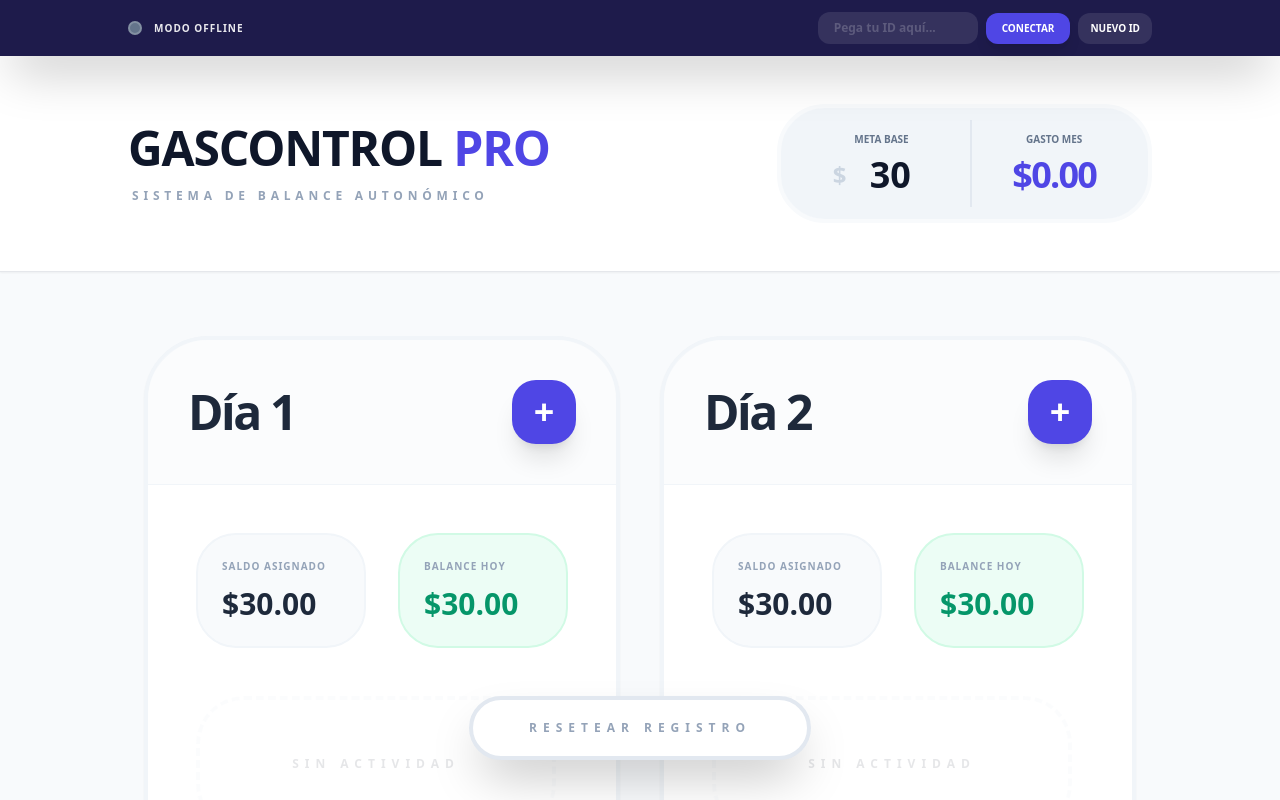
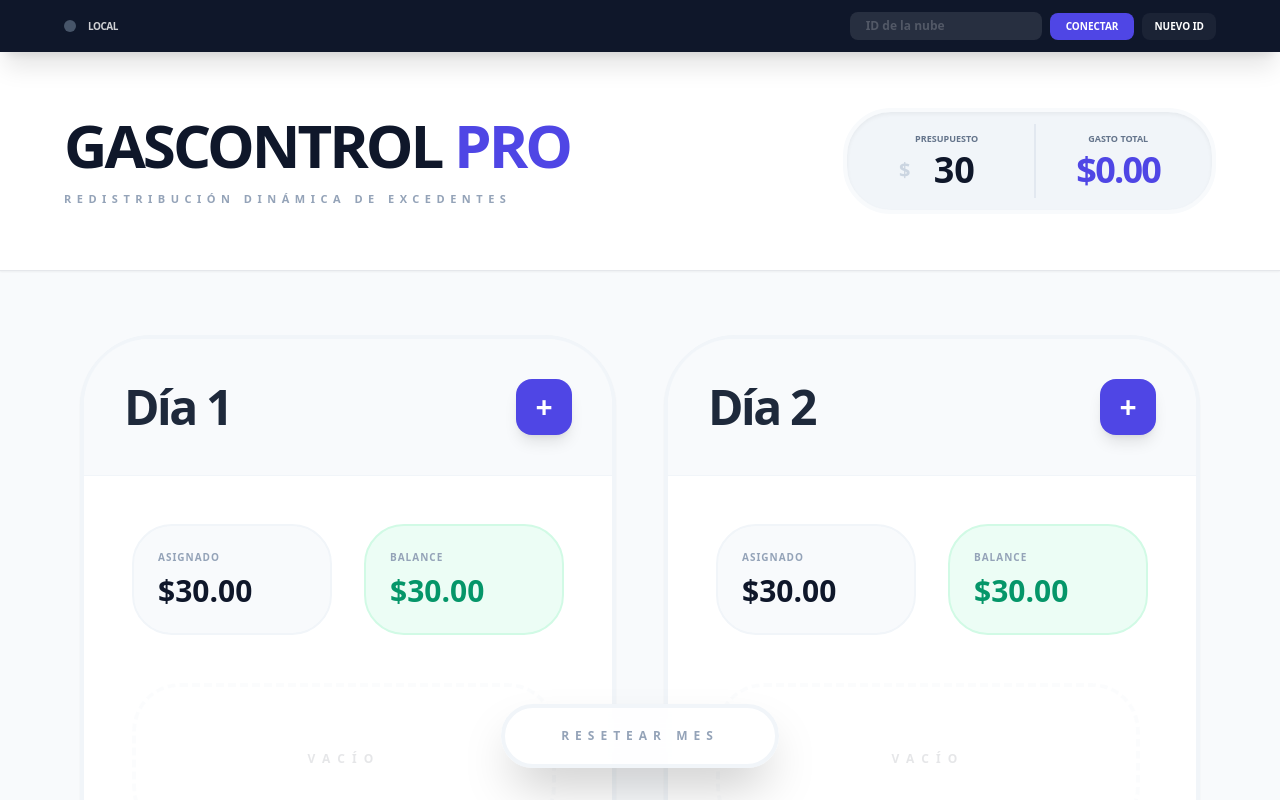
Before and after one commit to 8adg/gastos, a React (Vite) app: page / in a window 1280 px wide. Shown: the top 800 px of the page. Built offline with nearby package versions, Linux system fonts and the light colour scheme.

Commit message:
fix connect

```diff
--- a/App.tsx
+++ b/App.tsx
@@ -22,57 +22,57 @@ const App: React.FC = () => {
 
   // --- LOGICA DE SINCRONIZACIÓN ---
 
-  const generateNewCloudId = async () => {
+  const handleCreateNewId = async () => {
     setIsSyncing(true);
     const newKey = await syncService.createKey();
     if (newKey) {
       setSyncKey(newKey);
       localStorage.setItem('sync_key', newKey);
-      setSaveStatus('saving');
-      const ok = await syncService.save(newKey, { days, target: dailyTarget });
-      setSaveStatus(ok ? 'saved' : 'error');
-      alert(`¡ID Generado! Tu nueva llave es: ${newKey}\nGuárdala para acceder desde otros dispositivos.`);
-    } else {
-      alert("No se pudo conectar con el servidor de llaves. Inténtalo más tarde.");
+      // Guardar inmediatamente los datos actuales con la nueva llave
+      await syncService.save(newKey, { days, target: dailyTarget });
+      setSaveStatus('saved');
+      alert(`¡Nueva Llave Creada!\nID: ${newKey}\n\nTus datos actuales se han subido a esta llave.`);
     }
     setIsSyncing(false);
   };
 
-  const connectToCloud = async () => {
+  const handleConnect = async () => {
     if (!syncKey || syncKey.length < 5) {
-      alert("Introduce un ID válido (mínimo 5 caracteres) o genera uno nuevo.");
+      alert("Por favor, ingresa un ID válido de al menos 5 caracteres.");
       return;
     }
     setIsSyncing(true);
     try {
       const cloudData = await syncService.load(syncKey);
       if (cloudData && cloudData.days) {
-        if (confirm("Se han encontrado datos en la nube. ¿Deseas SOBREESCRIBIR tus datos locales con los de la nube?")) {
+        if (confirm("Se encontraron datos en la nube para este ID. ¿Quieres descargarlos y reemplazar tus datos locales?")) {
           setDays(cloudData.days);
           setDailyTarget(cloudData.target || 30);
           localStorage.setItem('sync_key', syncKey);
-          alert("¡Datos sincronizados desde la nube!");
+          setSaveStatus('saved');
         }
       } else {
-        if (confirm("Este ID está vacío o es nuevo. ¿Deseas VINCULAR tus datos actuales a este ID para empezar a guardar en la nube?")) {
+        // Si no hay datos, vinculamos los actuales
+        if (confirm("Este ID es nuevo o no tiene datos. ¿Quieres vincular tus datos actuales a este ID?")) {
           const ok = await syncService.save(syncKey, { days, target: dailyTarget });
           if (ok) {
             localStorage.setItem('sync_key', syncKey);
             setSaveStatus('saved');
-            alert("¡ID vinculado con éxito! Tus cambios se guardarán automáticamente.");
           } else {
-            alert("Error al intentar vincular el ID.");
+            setSaveStatus('error');
+            alert("No se pudo conectar con el servidor de sincronización. Revisa tu conexión.");
           }
         }
       }
     } catch (e) {
-      alert("Error de conexión. Verifica tu internet.");
+      setSaveStatus('error');
+      alert("Error de red al intentar conectar.");
     } finally {
       setIsSyncing(false);
     }
   };
 
-  // Guardado automático con debounce
+  // Guardado automático persistente
   useEffect(() => {
     localStorage.setItem('gas_control_data', JSON.stringify(days));
     localStorage.setItem('gas_control_target', dailyTarget.toString());
@@ -83,7 +83,7 @@ const App: React.FC = () => {
         const ok = await syncService.save(syncKey, { days, target: dailyTarget });
         setSaveStatus(ok ? 'saved' : 'error');
         if (ok) setTimeout(() => setSaveStatus('idle'), 3000);
-      }, 1500);
+      }, 2000);
       return () => clearTimeout(timeout);
     }
   }, [days, dailyTarget, syncKey]);
@@ -107,9 +107,9 @@ const App: React.FC = () => {
   }, [days, dailyTarget, daysInMonth]);
 
   const addExpense = (dayNum: number) => {
-    const desc = prompt("¿Qué compraste?");
+    const desc = prompt("Descripción:");
     if (desc === null) return;
-    const amountStr = prompt("¿Cuánto costó?");
+    const amountStr = prompt("Monto:");
     if (!amountStr) return;
     const amount = parseFloat(amountStr);
     if (isNaN(amount)) return;
@@ -126,55 +126,62 @@ const App: React.FC = () => {
   };
 
   return (
-    <div className="min-h-screen bg-slate-50 text-slate-900 font-sans pb-24">
-      {/* BARRA DE NUBE REDISEÑADA */}
-      <div className="bg-indigo-950 text-white px-4 py-3 sticky top-0 z-[110] shadow-2xl">
-        <div className="max-w-5xl mx-auto flex flex-wrap items-center justify-between gap-4">
+    <div className="min-h-screen bg-slate-50 text-slate-900 font-sans pb-28">
+      {/* HEADER DE SINCRONIZACIÓN */}
+      <div className="bg-slate-900 text-white px-4 py-3 sticky top-0 z-[120] shadow-xl">
+        <div className="max-w-6xl mx-auto flex flex-wrap items-center justify-between gap-4">
           <div className="flex items-center gap-3">
-            <div className={`w-3.5 h-3.5 rounded-full border-2 border-white/20 ${
+            <div className={`w-3 h-3 rounded-full ${
               saveStatus === 'saving' ? 'bg-amber-400 animate-pulse' :
-              saveStatus === 'saved' ? 'bg-emerald-400 shadow-[0_0_10px_#34d399]' :
-              saveStatus === 'error' ? 'bg-rose-500' : 'bg-slate-500'
+              saveStatus === 'saved' ? 'bg-emerald-400 shadow-[0_0_8px_#34d399]' :
+              saveStatus === 'error' ? 'bg-rose-500' : 'bg-slate-600'
             }`}></div>
-            <span className="text-[10px] font-black uppercase tracking-widest opacity-90">
-              {saveStatus === 'saving' ? 'Subiendo datos...' :
-               saveStatus === 'saved' ? 'Nube Sincronizada' :
-               saveStatus === 'error' ? 'Error de Red' : 'Modo Offline'}
+            <span className="text-[10px] font-black uppercase tracking-tighter opacity-80">
+              {saveStatus === 'saving' ? 'Sincronizando...' :
+               saveStatus === 'saved' ? 'En la Nube' :
+               saveStatus === 'error' ? 'Offline' : 'Local'}
             </span>
           </div>
 
-          <div className="flex flex-wrap items-center gap-2">
+          <div className="flex items-center gap-2">
             <input
               type="text"
-              placeholder="Pega tu ID aquí..."
+              placeholder="ID de la nube"
               value={syncKey}
               onChange={(e) => setSyncKey(e.target.value)}
-              className="bg-white/10 border-none text-white px-4 py-2 rounded-xl text-xs font-bold outline-none w-40 focus:ring-2 focus:ring-indigo-500 placeholder:text-white/20"
+              className="bg-white/10 border-none text-white px-4 py-1.5 rounded-lg text-xs font-bold outline-none w-32 md:w-48 placeholder:text-white/20"
             />
-            <button onClick={connectToCloud} disabled={isSyncing} className="bg-indigo-600 hover:bg-indigo-500 px-4 py-2 rounded-xl text-[10px] font-black uppercase transition-all active:scale-95 shadow-lg">
-              {isSyncing ? 'Conectando...' : 'Conectar'}
+            <button
+              onClick={handleConnect}
+              disabled={isSyncing}
+              className="bg-indigo-600 hover:bg-indigo-500 px-4 py-1.5 rounded-lg text-[10px] font-black uppercase transition-all active:scale-95"
+            >
+              {isSyncing ? '...' : 'Conectar'}
             </button>
-            <button onClick={generateNewCloudId} className="bg-white/10 hover:bg-white/20 px-3 py-2 rounded-xl text-[10px] font-black uppercase transition-all">
+            <button
+              onClick={handleCreateNewId}
+              className="bg-white/5 hover:bg-white/10 px-3 py-1.5 rounded-lg text-[10px] font-black uppercase transition-all"
+            >
               Nuevo ID
             </button>
           </div>
         </div>
       </div>
 
-      <header className="bg-white border-b px-4 py-12 shadow-sm">
-        <div className="max-w-5xl mx-auto flex flex-col md:flex-row items-center justify-between gap-10">
+      <header className="bg-white border-b px-4 py-14 shadow-sm">
+        <div className="max-w-6xl mx-auto flex flex-col md:flex-row items-center justify-between gap-10">
           <div className="text-center md:text-left">
-            <h1 className="text-5xl font-black text-slate-900 tracking-tight uppercase leading-none">
-              GasControl <span className="text-indigo-600">Pro</span>
+            <h1 className="text-6xl font-black text-slate-900 tracking-tighter uppercase leading-none">
+              GasControl <span className="text-indigo-600">PRO</span>
             </h1>
-            <p className="text-xs font-black text-slate-400 uppercase tracking-[0.4em] mt-4 ml-1">Sistema de Balance Autonómico</p>
+            <p className="text-[11px] font-bold text-slate-400 uppercase tracking-[0.5em] mt-4">Redistribución Dinámica de Excedentes</p>
           </div>
 
-          <div className="flex bg-slate-100 rounded-[3rem] p-3 border-4 border-slate-50 divide-x-2 divide-slate-200">
-            <div className="px-10 py-3 text-center">
-              <span className="block text-[10px] font-black text-slate-500 uppercase mb-2">Meta Base</span>
+          <div className="flex bg-slate-100 rounded-[3rem] p-3 border-4 border-slate-50 divide-x-2 divide-slate-200 shadow-inner">
+            <div className="px-10 py-2 text-center">
+              <span className="block text-[9px] font-black text-slate-500 uppercase mb-1">Presupuesto</span>
               <div className="flex items-center justify-center">
-                <span className="text-2xl font-black text-slate-300 mr-1">$</span>
+                <span className="text-xl font-black text-slate-300 mr-1">$</span>
                 <input
                   type="number"
                   value={dailyTarget}
@@ -183,8 +190,8 @@ const App: React.FC = () => {
                 />
               </div>
             </div>
-            <div className="px-10 py-3 text-center">
-              <span className="block text-[10px] font-black text-slate-500 uppercase mb-2">Gasto Mes</span>
+            <div className="px-10 py-2 text-center">
+              <span className="block text-[9px] font-black text-slate-500 uppercase mb-1">Gasto Total</span>
               <p className="text-4xl font-black text-indigo-600 tracking-tighter">
                 ${stats.reduce((acc, s) => acc + s.spent, 0).toFixed(2)}
               </p>
@@ -193,22 +200,21 @@ const App: React.FC = () => {
         </div>
       </header>
 
-      <main className="max-w-5xl mx-auto px-4 py-16">
-        {/* GRID DE 2 COLUMNAS (Ajustado desde 'md') */}
-        <div className="grid grid-cols-1 md:grid-cols-2 gap-10">
+      <main className="max-w-6xl mx-auto px-4 py-16">
+        <div className="grid grid-cols-1 md:grid-cols-2 gap-12">
           {stats.map(s => {
             const dayData = days.find(d => d.day === s.day);
             const isToday = s.day === now.getDate();
             const isOver = s.remaining < 0;
 
             return (
-              <div key={s.day} className={`bg-white rounded-[4rem] border-4 transition-all flex flex-col group ${isToday ? 'border-indigo-500 shadow-2xl ring-[12px] ring-indigo-50' : 'border-slate-100 hover:border-slate-200 shadow-sm'}`}>
-                <div className={`p-10 flex justify-between items-center ${isToday ? 'bg-indigo-600 text-white' : 'bg-slate-50/50 text-slate-800 border-b border-slate-100'} rounded-t-[3.6rem]`}>
+              <div key={s.day} className={`bg-white rounded-[4.5rem] border-4 transition-all flex flex-col ${isToday ? 'border-indigo-500 shadow-2xl scale-[1.02]' : 'border-slate-100 shadow-sm'}`}>
+                <div className={`p-10 flex justify-between items-center ${isToday ? 'bg-indigo-600 text-white' : 'bg-slate-50 text-slate-800 border-b border-slate-100'} rounded-t-[4.1rem]`}>
                   <div className="flex items-center gap-5">
                     <span className="text-5xl font-black tracking-tighter">Día {s.day}</span>
-                    {isToday && <span className="bg-white/20 text-[10px] px-4 py-2 rounded-2xl font-black uppercase">En curso</span>}
+                    {isToday && <span className="bg-white/20 text-[10px] px-3 py-1 rounded-full font-black uppercase">Actual</span>}
                   </div>
-                  <button onClick={() => addExpense(s.day)} className={`w-16 h-16 rounded-3xl flex items-center justify-center text-4xl font-black shadow-xl transition-all active:scale-90 ${isToday ? 'bg-white text-indigo-600' : 'bg-indigo-600 text-white'}`}>
+                  <button onClick={() => addExpense(s.day)} className={`w-14 h-14 rounded-2xl flex items-center justify-center text-3xl font-black shadow-lg transition-all active:scale-90 ${isToday ? 'bg-white text-indigo-600' : 'bg-indigo-600 text-white'}`}>
                     +
                   </button>
                 </div>
@@ -216,37 +222,37 @@ const App: React.FC = () => {
                 <div className="p-12 space-y-12 flex-grow">
                   <div className="grid grid-cols-2 gap-8">
                     <div className="bg-slate-50 p-6 rounded-[2.5rem] border-2 border-slate-100">
-                      <p className="text-[10px] font-black text-slate-400 uppercase tracking-widest mb-3">Saldo Asignado</p>
-                      <p className={`text-3xl font-black ${s.assigned < 0 ? 'text-rose-500' : 'text-slate-800'}`}>${s.assigned.toFixed(2)}</p>
+                      <p className="text-[10px] font-black text-slate-400 uppercase tracking-widest mb-2">Asignado</p>
+                      <p className={`text-3xl font-black ${s.assigned < 0 ? 'text-rose-500' : 'text-slate-900'}`}>${s.assigned.toFixed(2)}</p>
                     </div>
                     <div className={`${isOver ? 'bg-rose-50 border-rose-100' : 'bg-emerald-50 border-emerald-100'} p-6 rounded-[2.5rem] border-2`}>
-                      <p className="text-[10px] font-black text-slate-400 uppercase tracking-widest mb-3">Balance Hoy</p>
+                      <p className="text-[10px] font-black text-slate-400 uppercase tracking-widest mb-2">Balance</p>
                       <p className={`text-3xl font-black ${isOver ? 'text-rose-600' : 'text-emerald-600'}`}>${s.remaining.toFixed(2)}</p>
                     </div>
                   </div>
 
-                  <div className="space-y-4 max-h-[350px] overflow-y-auto pr-3 custom-scrollbar min-h-[100px]">
+                  <div className="space-y-4 max-h-[400px] overflow-y-auto pr-2 min-h-[120px]">
                     {dayData?.expenses.map(exp => (
-                      <div key={exp.id} className="flex justify-between items-center bg-white p-6 rounded-[2rem] border-2 border-slate-50 hover:border-indigo-100 hover:shadow-md transition-all group/item">
+                      <div key={exp.id} className="flex justify-between items-center bg-white p-6 rounded-[2rem] border-2 border-slate-50 hover:border-indigo-100 transition-all shadow-sm group">
                         <div className="flex-grow overflow-hidden mr-4">
                           <p className="text-[10px] font-black text-slate-400 uppercase truncate mb-1">{exp.description}</p>
                           <p className="text-2xl font-black text-slate-800">${exp.amount.toFixed(2)}</p>
                         </div>
-                        <button onClick={() => deleteExpense(s.day, exp.id)} className="text-slate-200 hover:text-rose-500 p-2 transition-all opacity-0 group-hover/item:opacity-100">
+                        <button onClick={() => deleteExpense(s.day, exp.id)} className="text-slate-200 hover:text-rose-500 p-2 transition-colors">
                           <svg className="w-8 h-8" fill="none" stroke="currentColor" viewBox="0 0 24 24" strokeWidth="3"><path d="M6 18L18 6M6 6l12 12" /></svg>
                         </button>
                       </div>
                     ))}
                     {(!dayData || dayData.expenses.length === 0) && (
-                      <div className="py-14 text-center opacity-10 border-4 border-dashed border-slate-200 rounded-[3rem]">
-                        <p className="text-xs font-black uppercase tracking-[0.5em]">Sin Actividad</p>
+                      <div className="py-16 text-center opacity-10 border-4 border-dashed border-slate-200 rounded-[3rem]">
+                        <p className="text-xs font-black uppercase tracking-[0.6em]">Vacío</p>
                       </div>
                     )}
                   </div>
                 </div>
 
-                <div className="px-12 py-8 bg-slate-50 border-t-2 border-slate-100 flex justify-between items-center rounded-b-[3.6rem]">
-                  <span className="text-xs font-black text-slate-400 uppercase">Total Día</span>
+                <div className="px-12 py-8 bg-slate-50/50 border-t-2 border-slate-100 flex justify-between items-center rounded-b-[4.1rem]">
+                  <span className="text-xs font-black text-slate-400 uppercase">Gasto Total</span>
                   <span className="font-black text-slate-900 text-3xl tracking-tighter">${s.spent.toFixed(2)}</span>
                 </div>
               </div>
@@ -255,17 +261,12 @@ const App: React.FC = () => {
         </div>
       </main>
 
-      <div className="fixed bottom-10 left-0 right-0 flex justify-center pointer-events-none">
+      <div className="fixed bottom-8 left-0 right-0 flex justify-center pointer-events-none px-4">
         <button
-          onClick={() => {
-            if(confirm("¿Borrar todo?")) {
-              setDays(Array.from({ length: daysInMonth }, (_, i) => ({ day: i + 1, expenses: [] })));
-              localStorage.removeItem('gas_control_data');
-            }
-          }}
-          className="bg-white border-4 border-slate-200 text-slate-400 px-14 py-5 rounded-full font-black text-xs uppercase tracking-[0.5em] shadow-2xl hover:text-rose-600 hover:border-rose-100 transition-all active:scale-95 pointer-events-auto"
+          onClick={() => confirm("¿Borrar todo?") && setDays(Array.from({ length: daysInMonth }, (_, i) => ({ day: i + 1, expenses: [] })))}
+          className="bg-white/80 backdrop-blur-md border-4 border-slate-100 text-slate-400 px-14 py-5 rounded-full font-black text-xs uppercase tracking-[0.5em] shadow-2xl pointer-events-auto hover:text-rose-500 transition-all active:scale-95"
         >
-          Resetear Registro
+          Resetear Mes
         </button>
       </div>
     </div>
```
Also changed, not shown: services/syncService.ts (+13 -10 lines).
